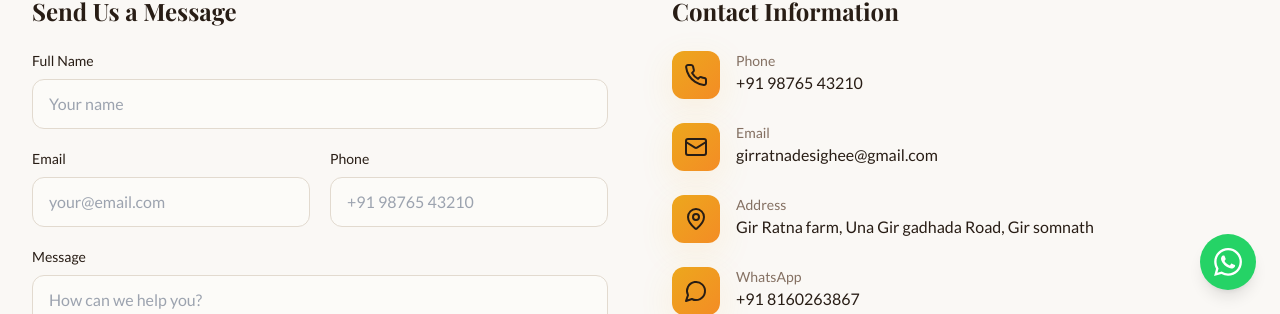
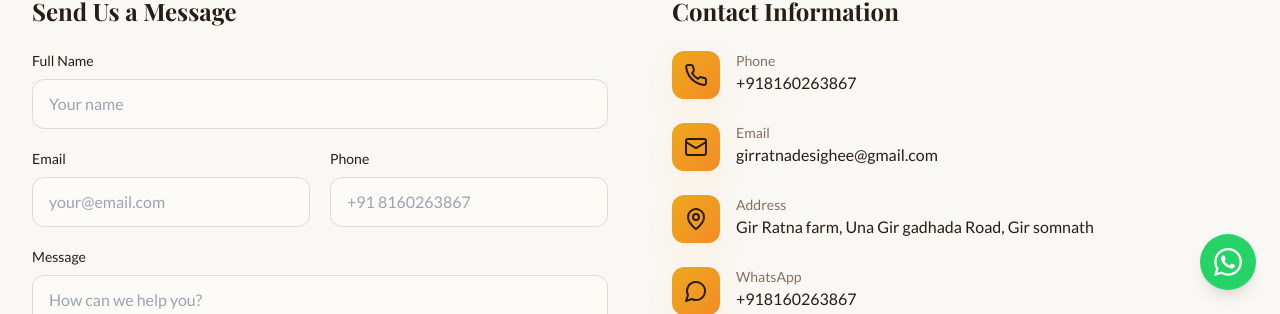
Before and after one commit to jainishgithubit/girratna-2, a React (Vite) app: page /contact in a window 1280 px wide. Shown: the part 486-800 px from the top of the page. Built offline with nearby package versions, Linux system fonts and the light colour scheme; the HTML template or start-up script is replaced by a standard one; a web font is replaced by a local one.

Commit message:
Update Contact.tsx

```diff
--- a/src/pages/Contact.tsx
+++ b/src/pages/Contact.tsx
@@ -65,7 +65,7 @@ export default function Contact() {
                       value={form.phone}
                       onChange={e => setForm(f => ({ ...f, phone: e.target.value }))}
                       className="w-full bg-card border border-border rounded-xl px-4 py-3 focus:outline-none focus:ring-2 focus:ring-primary/50 focus:border-primary transition-colors"
-                      placeholder="+91 98765 43210"
+                      placeholder="+91 8160263867"
                     />
                   </div>
                 </div>
@@ -95,10 +95,10 @@ export default function Contact() {
               <h2 className="font-display text-2xl font-bold mb-6">Contact Information</h2>
               <div className="space-y-6 mb-10">
                 {[
-                  { icon: Phone, label: "Phone", value: "+91 98765 43210", href: "tel:+918160263867" },
+                  { icon: Phone, label: "Phone", value: "+918160263867", href: "tel:+918160263867" },
                   { icon: Mail, label: "Email", value: "girratnadesighee@gmail.com", href: "mailto:girratnadesighee@gmail.com" },
                   { icon: MapPin, label: "Address", value: "Gir Ratna farm, Una Gir gadhada Road, Gir somnath" },
-                  { icon: MessageCircle, label: "WhatsApp", value: "+91 8160263867", href: "https://wa.me/918160263867" },
+                  { icon: MessageCircle, label: "WhatsApp", value: "+918160263867", href: "https://wa.me/918160263867" },
                 ].map(item => (
                   <div key={item.label} className="flex gap-4 items-start">
                     <div className="w-12 h-12 rounded-xl bg-gradient-gold flex items-center justify-center shadow-gold shrink-0">
```
